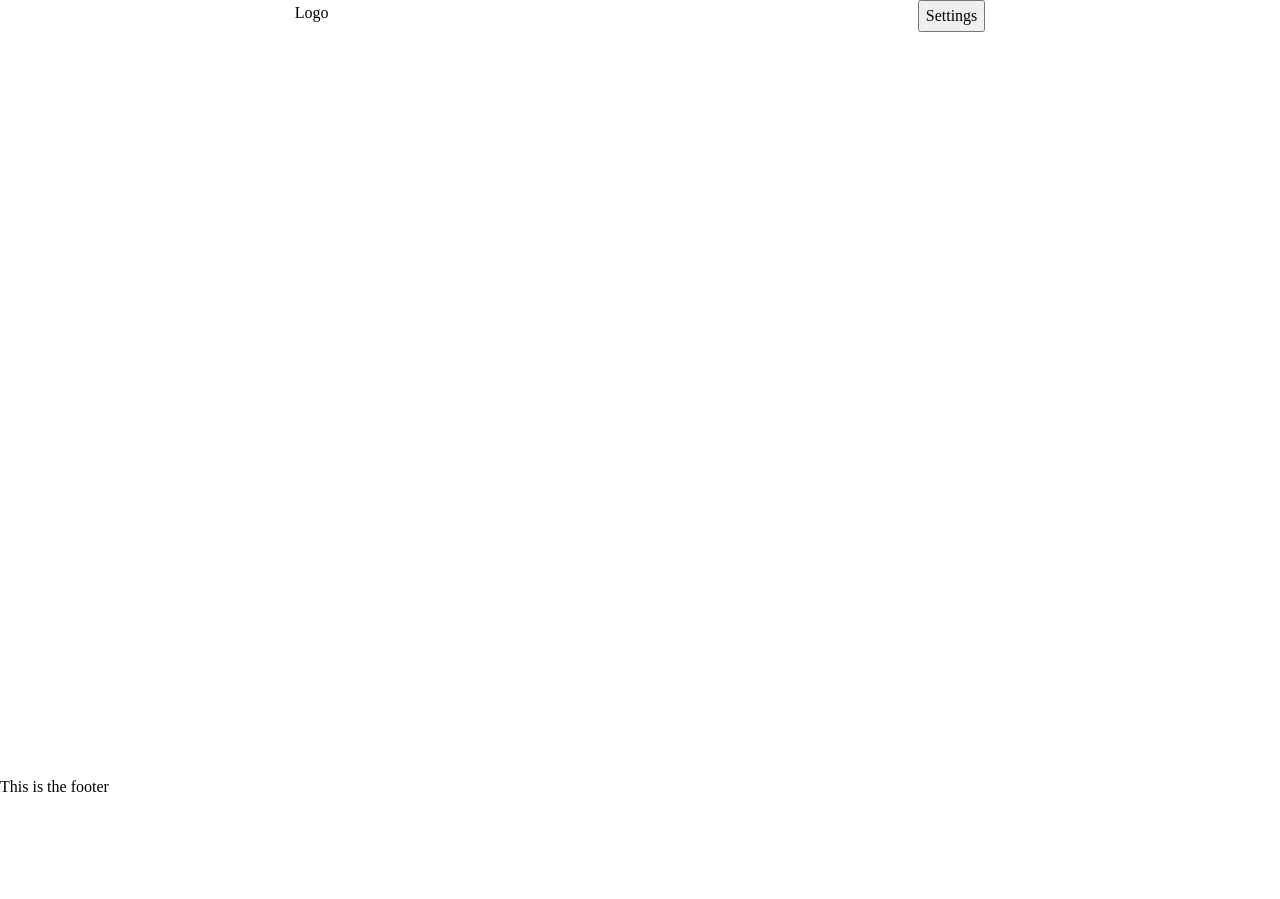
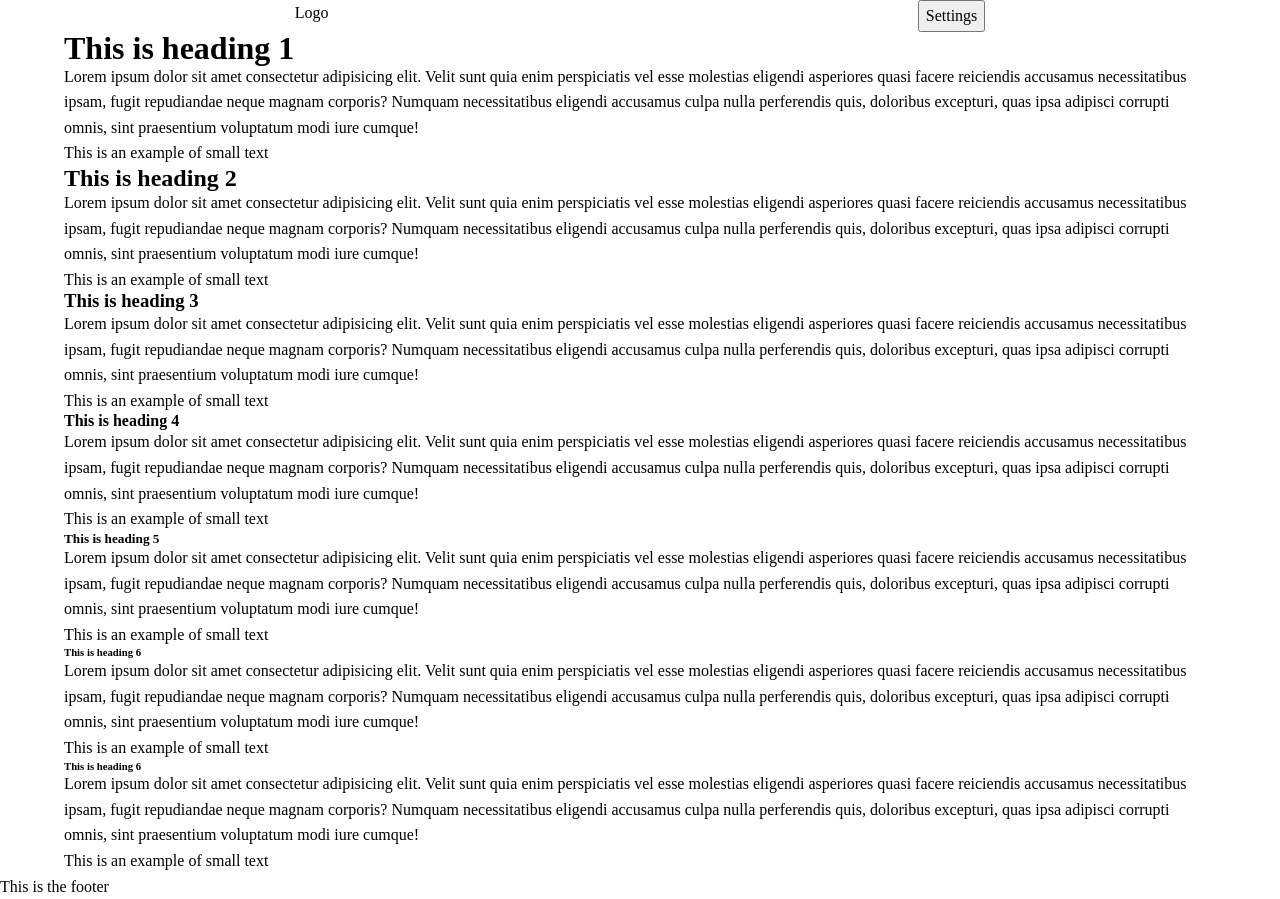
Before and after one commit to itsmacr8/Phreyah, a website built with Vite: page index.html in a window 1280 px wide. Before the commit the page ends 800 px from the top, so only its background shows below. Built offline with nearby package versions, Linux system fonts and the light colour scheme.

Commit message:
Add dummy content for testing purposes

```diff
--- a/index.html
+++ b/index.html
@@ -44,6 +44,27 @@
         </form>
       </div>
     </div>
+    <h1>This is heading 1</h1>
+    <p>Lorem ipsum dolor sit amet consectetur adipisicing elit. Velit sunt quia enim perspiciatis vel esse molestias eligendi asperiores quasi facere reiciendis accusamus necessitatibus ipsam, fugit repudiandae neque magnam corporis? Numquam necessitatibus eligendi accusamus culpa nulla perferendis quis, doloribus excepturi, quas ipsa adipisci corrupti omnis, sint praesentium voluptatum modi iure cumque!</p>
+    <span>This is an example of small text</span>
+    <h2>This is heading 2</h2>
+    <p>Lorem ipsum dolor sit amet consectetur adipisicing elit. Velit sunt quia enim perspiciatis vel esse molestias eligendi asperiores quasi facere reiciendis accusamus necessitatibus ipsam, fugit repudiandae neque magnam corporis? Numquam necessitatibus eligendi accusamus culpa nulla perferendis quis, doloribus excepturi, quas ipsa adipisci corrupti omnis, sint praesentium voluptatum modi iure cumque!</p>
+    <span>This is an example of small text</span>
+    <h3>This is heading 3</h3>
+    <p>Lorem ipsum dolor sit amet consectetur adipisicing elit. Velit sunt quia enim perspiciatis vel esse molestias eligendi asperiores quasi facere reiciendis accusamus necessitatibus ipsam, fugit repudiandae neque magnam corporis? Numquam necessitatibus eligendi accusamus culpa nulla perferendis quis, doloribus excepturi, quas ipsa adipisci corrupti omnis, sint praesentium voluptatum modi iure cumque!</p>
+    <span>This is an example of small text</span>
+    <h4>This is heading 4</h4>
+    <p>Lorem ipsum dolor sit amet consectetur adipisicing elit. Velit sunt quia enim perspiciatis vel esse molestias eligendi asperiores quasi facere reiciendis accusamus necessitatibus ipsam, fugit repudiandae neque magnam corporis? Numquam necessitatibus eligendi accusamus culpa nulla perferendis quis, doloribus excepturi, quas ipsa adipisci corrupti omnis, sint praesentium voluptatum modi iure cumque!</p>
+    <span>This is an example of small text</span>
+    <h5>This is heading 5</h5>
+    <p>Lorem ipsum dolor sit amet consectetur adipisicing elit. Velit sunt quia enim perspiciatis vel esse molestias eligendi asperiores quasi facere reiciendis accusamus necessitatibus ipsam, fugit repudiandae neque magnam corporis? Numquam necessitatibus eligendi accusamus culpa nulla perferendis quis, doloribus excepturi, quas ipsa adipisci corrupti omnis, sint praesentium voluptatum modi iure cumque!</p>
+    <span>This is an example of small text</span>
+    <h6>This is heading 6</h6>
+    <p>Lorem ipsum dolor sit amet consectetur adipisicing elit. Velit sunt quia enim perspiciatis vel esse molestias eligendi asperiores quasi facere reiciendis accusamus necessitatibus ipsam, fugit repudiandae neque magnam corporis? Numquam necessitatibus eligendi accusamus culpa nulla perferendis quis, doloribus excepturi, quas ipsa adipisci corrupti omnis, sint praesentium voluptatum modi iure cumque!</p>
+    <span>This is an example of small text</span>
+    <h6>This is heading 6</h6>
+    <p>Lorem ipsum dolor sit amet consectetur adipisicing elit. Velit sunt quia enim perspiciatis vel esse molestias eligendi asperiores quasi facere reiciendis accusamus necessitatibus ipsam, fugit repudiandae neque magnam corporis? Numquam necessitatibus eligendi accusamus culpa nulla perferendis quis, doloribus excepturi, quas ipsa adipisci corrupti omnis, sint praesentium voluptatum modi iure cumque!</p>
+    <span>This is an example of small text</span>
   </main>
   <footer>This is the footer</footer>
   <script type="module" src="/src/main.ts"></script>
```
